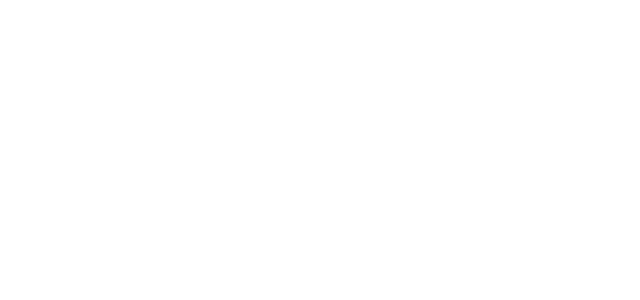
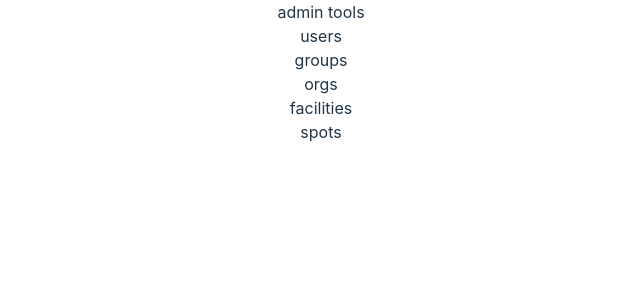
Before and after one commit to jazzhammer/jitguru-web, a Svelte app: page /admin_tools in a window 1280 px wide. Shown: the top 300 px of the page, without its empty margins (319-959 px from the left). Built offline with nearby package versions, Linux system fonts and the light colour scheme.

Commit message:
feat(admin): admin tools nav pattern

```diff
--- a/src/App.svelte
+++ b/src/App.svelte
@@ -1,6 +1,7 @@
 <script>
   import { Router, Link, Route } from "svelte-routing";
-  import Home from './pages/home.svelte'
+  import AdminTools from './pages/admin-tools.svelte';
+  import Home from './pages/home.svelte';
   import TailwindCss from './lib/TailwindCSS.svelte';
   import Landing from './pages/landing.svelte';
   export let url = "";
@@ -10,8 +11,9 @@
 <main class="flex p-0 h-full w-full border-2 bg-milden-800 m-0">
   <Router {url} >
     <div>
+      <Route path="/"><Landing/></Route>
       <Route path="/home"><Home/></Route>
-      <Route path="/"><Landing/></Route>
+      <Route path="/admin_tools"><AdminTools/></Route>
     </div>
   </Router>
 </main>
--- /dev/null
+++ b/src/pages/admin-tools.svelte
@@ -0,0 +1,30 @@
+<script>
+  import AdminUsers from './admin/admin-users.svelte';
+  let mode = '';
+  function setMode(next) {
+    mode = next;
+  }
+</script>
+
+
+<main class="flex flex-col text-black w-screen m-0 h-full">
+  <div class="text-left font-bold pl-1 bg-garden-100 text-white mr-1">
+    admin tools
+  </div>
+  <div class="flex flex-row h-full">
+    <div class="w-1/12 flex flex-col text-left pl-1 bg-powder-600 h-full">
+      <div class="cursor-pointer hover:font-bold text-sm {mode === 'users' ? 'font-bold bg-powder-400' : ''}" on:click={()=>setMode('users')}>users</div>
+      <div class="cursor-pointer hover:font-bold text-sm {mode === 'groups' ? 'font-bold bg-powder-400' : ''}" on:click={()=>setMode('groups')}>groups</div>
+      <div class="cursor-pointer hover:font-bold text-sm {mode === 'orgs' ? 'font-bold bg-powder-400' : ''}" on:click={()=>setMode('orgs')}>orgs</div>
+      <div class="cursor-pointer hover:font-bold text-sm {mode === 'facilities' ? 'font-bold bg-powder-400' : ''}" on:click={()=>setMode('facilities')}>facilities</div>
+      <div class="cursor-pointer hover:font-bold text-sm {mode === 'spots' ? 'font-bold bg-powder-400' : ''}" on:click={()=>setMode('spots')}>spots</div>
+    </div>
+    <div class="w-11/12">
+      <div class="w-full h-full pr-1">
+        {#if mode==='users'}
+          <AdminUsers></AdminUsers>
+        {/if}
+      </div>
+    </div>
+  </div>
+</main>
--- /dev/null
+++ b/src/pages/admin/admin-users.svelte
@@ -0,0 +1,11 @@
+<script>
+
+</script>
+
+<main class="text-sm w-full">
+  <div class="flex flex-row bg-powder-600">
+    <div class="ml-1 mr-1 cursor-pointer hover:font-bold w-16">search</div>
+    <div class="ml-1 mr-1 cursor-pointer hover:font-bold w-16">new</div>
+  </div>
+
+</main>
--- a/src/pages/home.svelte
+++ b/src/pages/home.svelte
@@ -12,6 +12,7 @@
   import OrgSelector from "./org-selector.svelte";
   import MeetupSpotSelector from "./meetup-spot-selector.svelte";
   import FacilitySelector from "./facility-selector.svelte";
+  import {navigate} from "svelte-routing";
 
   let preferences;
   const unsubPreferences = UserPreferencesStore.subscribe(stored => {
@@ -113,7 +114,7 @@
       acc[val] = true;
       return acc;
     }, {});
-    console.log(`permissions hash: ${JSON.stringify(permissionsHash)}`);
+    // console.log(`permissions hash: ${JSON.stringify(permissionsHash)}`);
     PermissionsStore.update(old => {
       return permissionsHash
     });
@@ -124,10 +125,10 @@
     const groupsResponseJson = await groupsResponse.json();
     const groupsArrayJson = groupsResponseJson['user_groups'];
     const groupsHash = groupsArrayJson.reduce((acc, val) => {
-      acc[val] = true;
+      acc[val['name']] = true;
       return acc;
     }, {});
-    console.log(`groups hash: ${JSON.stringify(groupsHash)}`);
+    // console.log(`groups hash: ${JSON.stringify(groupsHash)}`);
     UserGroupsStore.update(old => {
       return groupsHash
     });
@@ -150,7 +151,7 @@
       acc[pref.name] = pref.value;
       return acc;
     }, {});
-    console.log(`preferences hash: ${JSON.stringify(preferencesHash)}`);
+    // console.log(`preferences hash: ${JSON.stringify(preferencesHash)}`);
     UserPreferencesStore.update(old => {
       return preferencesHash
     });
@@ -170,10 +171,10 @@
         assigned: orgsJson.assigned,
         selected: null
       }
-      console.log(`stored assigned orgs: ${JSON.stringify(next.assigned)}`);
+      // console.log(`stored assigned orgs: ${JSON.stringify(next.assigned)}`);
       if (orgsJson.assigned && orgsJson.assigned.length > 0) {
         if (preferences) {
-          console.log(`preferences: ${JSON.stringify(preferences)}`);
+          // console.log(`preferences: ${JSON.stringify(preferences)}`);
           if (preferences[PREF_SELECTED_ORG_ID]) {
             next.selected = orgsJson.assigned.find(org => {
               console.log(`org.id ${org.id} vs ${parseInt(preferences[PREF_SELECTED_ORG_ID])}`);
@@ -263,6 +264,7 @@
   }
 
   function isAdmin() {
+    console.log(`userGroups['admins'] ${userGroups['admins']}`);
     return !!userGroups['admins'];
   }
 
@@ -316,6 +318,10 @@
      * regularly visit a different set of spots, the user has the option of removing the spots
      * they no longer visit
      */
+  }
+
+  function navigateAdminTools() {
+    navigate('/admin_tools')
   }
 
 
```
